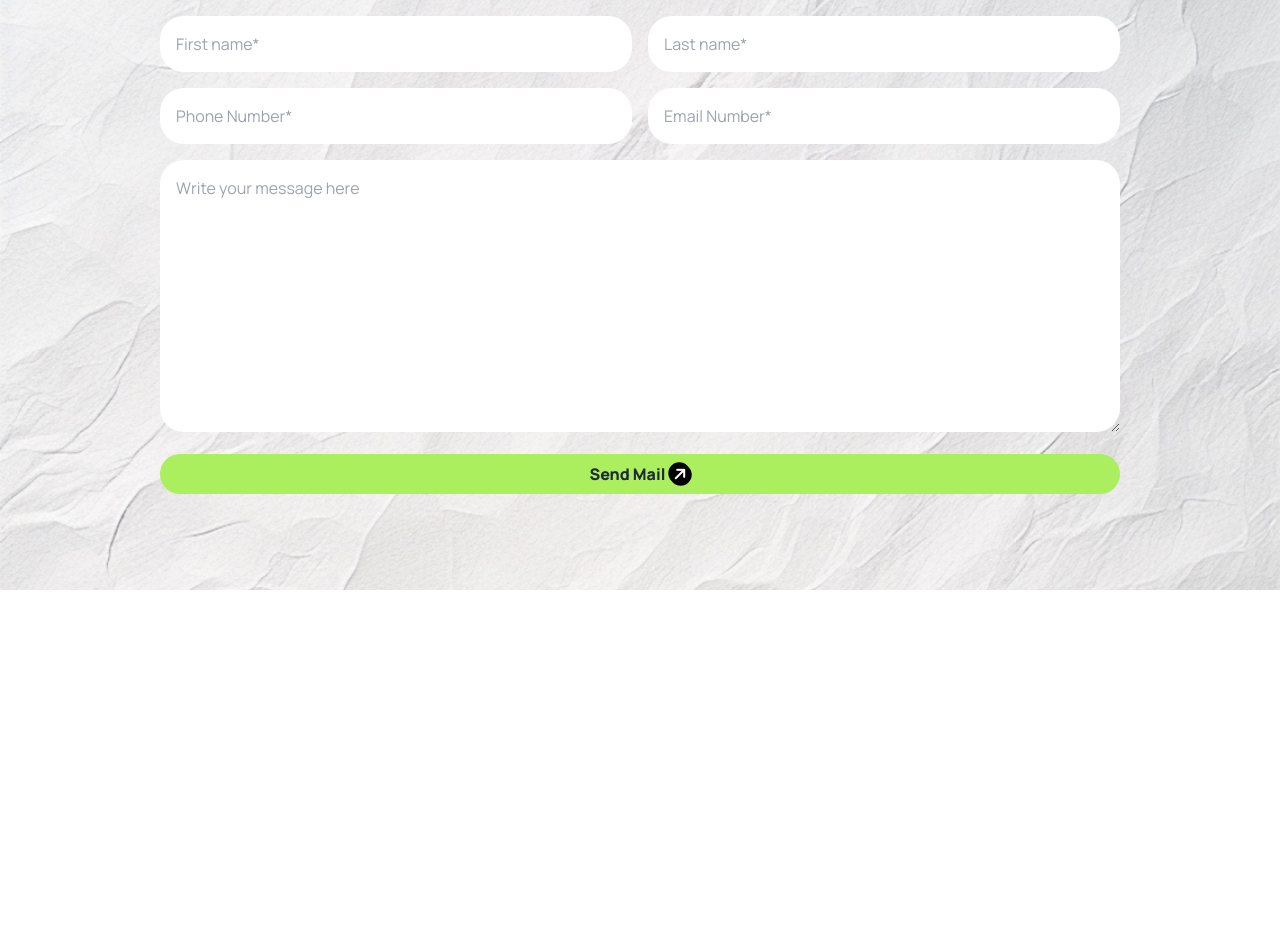
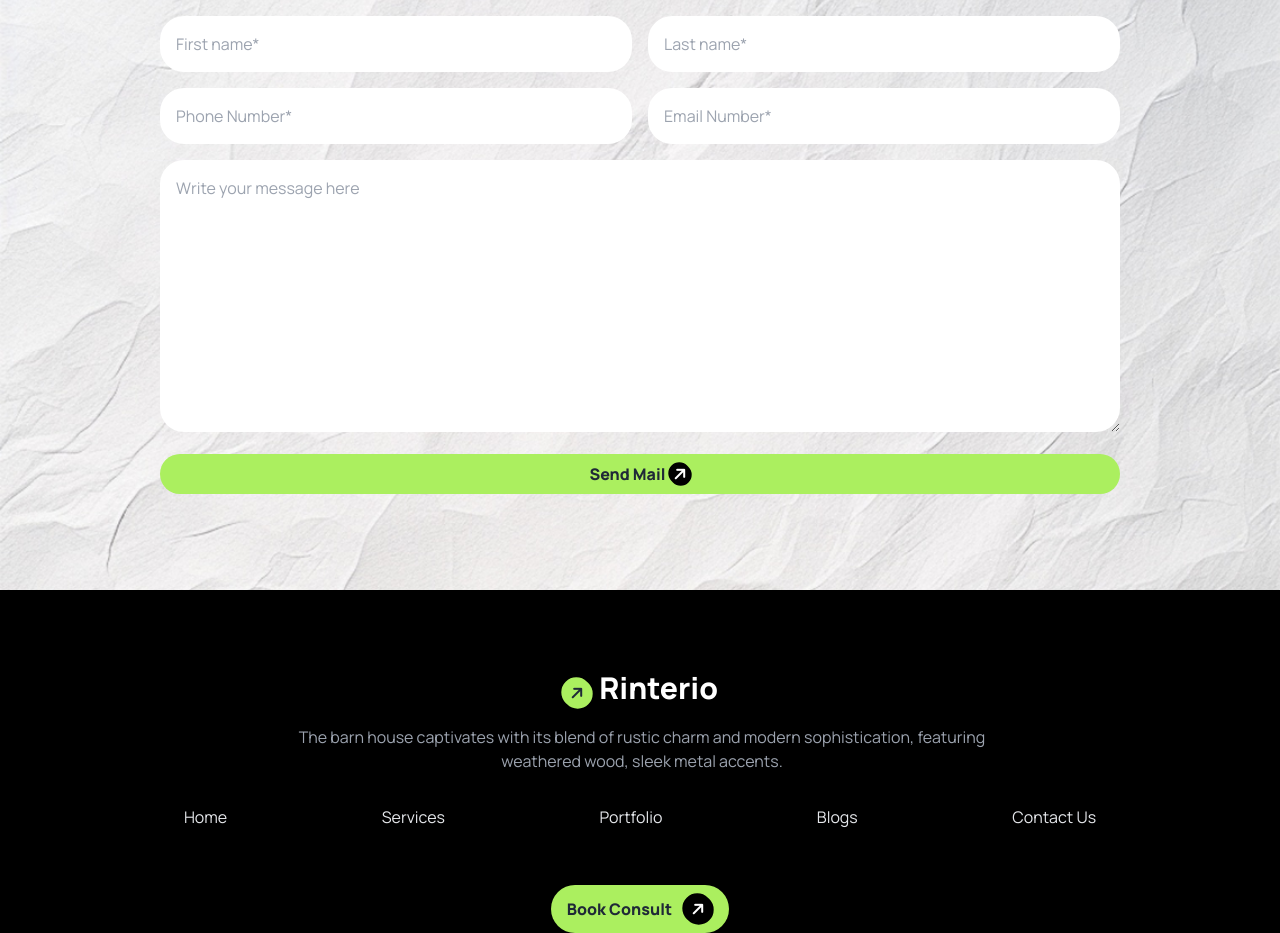
Before and after one commit to fahimsian939/Rinterio, a plain HTML site: page index.html in a window 1280 px wide. Shown: the part 3578-4511 px from the top of the page. Before the commit the page ends 4168 px from the top, so only its background shows below. Drawn offline with nearby package versions, Linux system fonts and the light colour scheme.

Commit message:
Footer Done

```diff
--- a/index.html
+++ b/index.html
@@ -35,7 +35,7 @@
          <nav class="w-11/12 mx-auto lg:w-10/12">
             <div class="navbar flex justify-between ">
                 <div class="">
-                    <!-- <i class="fa-solid fa-arrow-right -rotate-45 text-xl bg-[#ABEF5F]   rounded-full p-2"></i> -->
+
                     <i class="fa-solid fa-arrow-right -rotate-45 bg-[#ABEF5F]   rounded-full p-2"></i>
                   <a class=" ml-1 text-black font-extrabold text-3xl">Rinterio</a>
 
@@ -364,7 +364,58 @@
            </section>
 
        <!-- Footer Start -->
-           <footer>
+           <footer class="bg-black">
+            <div class="w-11/12 lg:w-10/12 mx-auto">
+
+
+                <div class="text-center space-x-1 pt-20 ">
+
+                    <i class="fa-solid fa-arrow-right -rotate-45 bg-[#ABEF5F]   rounded-full p-2"></i>
+                  <a class=" text-white font-extrabold text-3xl">Rinterio</a>
+
+                    <p class="mt-4 text-center font-normal text-gray-400">The barn house captivates with its blend of rustic charm and modern sophistication, featuring <br> weathered wood, sleek metal accents.</p>
+
+
+                </div>
+
+
+
+                <div class="md:flex justify-around mt-8 text-center space-y-3 md:space-y-0">
+
+
+                    <div>
+                        <a class="text-gray-200" href="#">Home</a>
+                    </div>
+
+                    <div>
+                        <a class="text-gray-200" href="#">Services</a>
+                    </div>
+
+                    <div>
+                        <a class="text-gray-200" href="#">Portfolio</a>
+                    </div>
+
+                    <div>
+                        <a class="text-gray-200" href="#">Blogs</a>
+                    </div>
+
+                    <div>
+                        <a class="text-gray-200" href="#">Contact Us</a>
+                    </div>
+
+
+                </div>
+
+                <div class="mx-auto w-full md:w-1/6 mt-14 bg-[#ABEF5F] rounded-3xl p-2 text-center ">
+
+                    <a class=" font-extrabold text-1xl mr-2  ">Book Consult</a>
+                    <i class="fa-solid fa-arrow-right -rotate-45 bg-[#000000] text-white  rounded-full p-2"></i>
+
+
+                  </div>
+
+
+            </div>
 
            </footer>
     </main>
```
